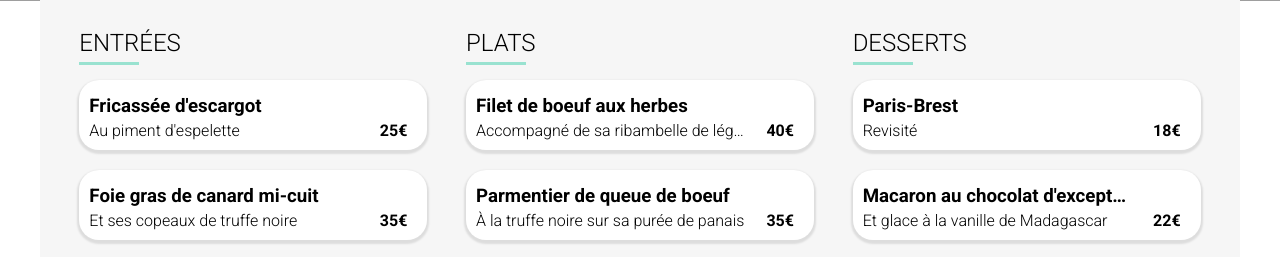
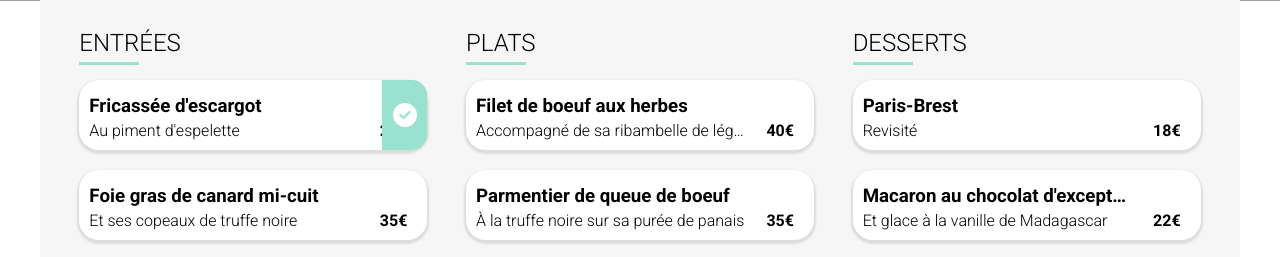
Before and after one commit to BPozzo/baptistepozzodeschanel_3_23112021, a plain HTML site: page menu_la-palette-du-gout.html in a window 1280 px wide. Shown: the part 479-736 px from the top of the page. Drawn offline with Linux system fonts and the light colour scheme; grey boxes are pictures that could not be loaded; a web font is replaced by a local one.

Commit message:
Ajout du check sur les plats dans les menus V1

```diff
--- a/menu_la-palette-du-gout.html
+++ b/menu_la-palette-du-gout.html
@@ -53,6 +53,9 @@
                                     </div>
                                     <div class="menu__dish--price">
                                         <p>25€</p>
+                                    </div>
+                                    <div class="check">
+                                        <i class="fas fa-check-circle"></i>
                                     </div>
                                 </div>
                                 <div class="menu__dish-and-price">
--- a/styles.css
+++ b/styles.css
@@ -69,7 +69,7 @@ body {
 }
 .discover__button {
     color: white;
-    background: linear-gradient(180deg, var(--secondary) 0%, var(--primary) 100%);
+    background: linear-gradient(var(--secondary), var(--primary));
     border-radius: 25px;
     padding: 10px;
     box-shadow: 0px 5px 10px 3px rgba(0, 0, 0, 0.2);
@@ -338,9 +338,13 @@ body {
     color: transparent;
 }
 .menu__like--full:hover {
-    color: var(--secondary);
+    /* color: var(--secondary); */
+    color: #0f9932;
     cursor: pointer;
+
 }
+/* background: linear-gradient
+(var(--secondary), var(--primary)); */
 
 /* Plats des menus */
 
@@ -374,12 +378,13 @@ body {
     border-radius: 20px;
     margin-bottom: 20px;
     box-shadow: 0px 2px 2px 2px rgba(0, 0, 0, 0.1);
+    position: relative;
 }
 .menu__dish-and-price:hover {
     cursor: pointer;
     box-shadow: 0px 2px 2px 3px rgba(0, 0, 0, 0.2);
     transition: ease 0.3s;
-    filter:brightness(120%);
+    /* filter:brightness(120%); */
 }
 .menu__dish {
     display: flex;
@@ -401,6 +406,22 @@ body {
     padding-bottom: 10px;
     font-weight: 700;
 }
+.check {
+    position: absolute;
+    right: 0px;
+    background: #99E2D0;
+    color: white;
+    border-radius: 0 15px 15px 0;
+    height: 100%;
+    /* padding: 0 15px; */
+    width: 45px;
+    display: flex;
+    justify-content: center;
+    align-items: center;
+}
+.check i {
+    transform: scale(1.5);
+}
 
 /* Bouton commander */
 
@@ -412,7 +433,7 @@ body {
 }
 .menu__button {
     color: white;
-    background: linear-gradient(180deg, var(--secondary) 0%, var(--primary) 100%);
+    background: linear-gradient(var(--secondary), var(--primary));
     border-radius: 25px;
     padding: 15px 40px;
     font-size: 20px;
```
